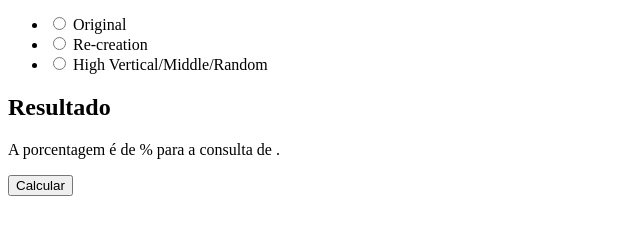
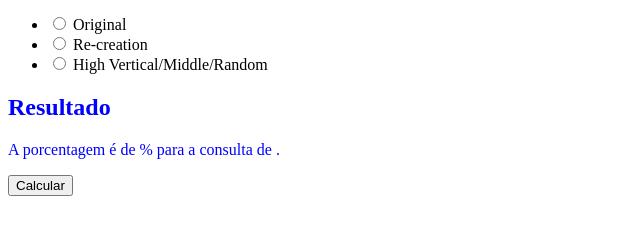
Before and after one commit to GustaaSouzaa/CopyUsers, a plain HTML site: page index.html in a window 1280 px wide. Shown: the part 121-356 px from the top of the page, without its empty margins (0-640 px from the left). Drawn offline with Linux system fonts and the light colour scheme.

Commit message:
Update index.html

```diff
--- a/index.html
+++ b/index.html
@@ -2,7 +2,7 @@
 <html lang="en">
 <head>
   <title>Cálculo de porcentagem</title>
-  <script src="calcular-porcentagem.js"></script>
+  <link rel="stylesheet" href="style.css">
 </head>
 <body>
   <div class="container">
@@ -33,7 +33,7 @@
 
     <div class="resultado">
       <h2>Resultado</h2>
-      <p>A porcentagem é de <span id="porcentagem"></span>% para a consulta de <span id="resultado"></span>.</p>
+      <p>A porcentagem é de <span id="porcentagem-resultado"></span>% para a consulta de <span id="resultado"></span>.</p>
     </div>
 
     <button class="btn">Calcular</button>
```
